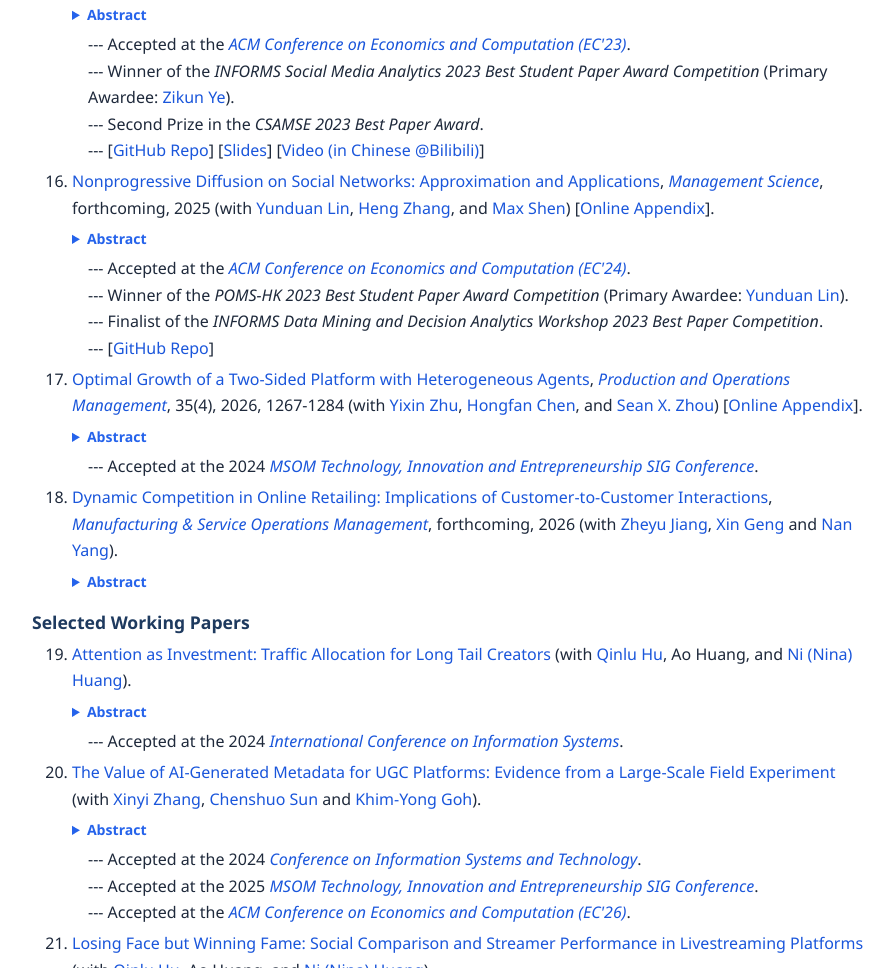
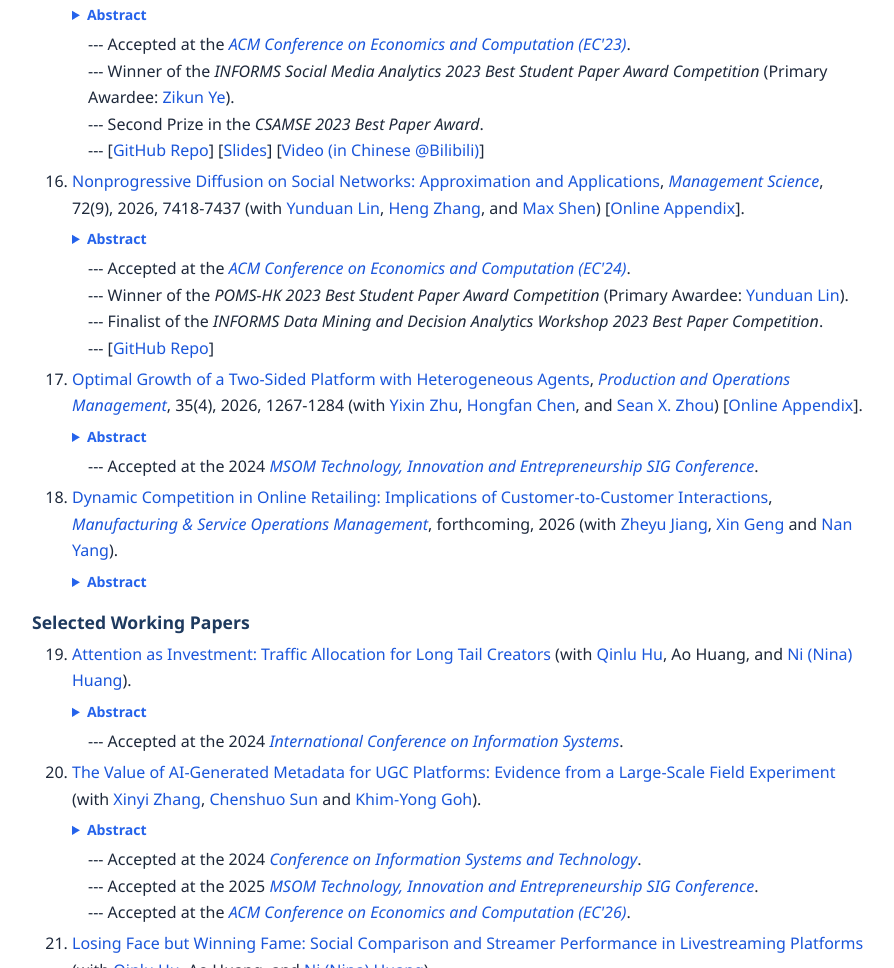
Before and after one commit to rphilipzhang/rphilipzhang, a plain HTML site: page research.html in a window 1280 px wide. Shown: the part 2570-3538 px from the top of the page, without its empty margins (180-1074 px from the left). Drawn offline with nearby package versions, Linux system fonts and the light colour scheme.

Commit message:
Update NP-Diffusion citation with volume, issue and pages
Co-Authored-By: Claude Fable 5.2 <noreply@anthropic.com>

```diff
--- a/research.html
+++ b/research.html
@@ -172,7 +172,7 @@
 <li>--- [<a href="https://github.com/zikunye2/deep_learning_based_causal_inference_for_combinatorial_experiments" target="_blank">GitHub Repo</a>] [<a href="DeDL-Slides.pdf" target="_blank">Slides</a>] [<a href="https://www.bilibili.com/video/BV19v4y1h7Ev/" target="_blank">Video (in Chinese @Bilibili)</a>]</li>
 </ul>
 
-<li> <a href="NP-Diffusion_unblinded.pdf" target="_blank">Nonprogressive Diffusion on Social Networks: Approximation and Applications</a>, <em><a href="https://pubsonline.informs.org/journal/mnsc" target="_blank">Management Science</a></em>, forthcoming, 2025 (with <a href="https://yunduanlin.github.io" target="_blank">Yunduan Lin</a>, <a href="https://sites.google.com/view/heng-zhang/home" target="_blank">Heng Zhang</a>, and <a href="https://shen.ieor.berkeley.edu/" target="_blank">Max Shen</a>) [<a href="NP-Diffusion_Appendix.pdf" target="_blank">Online Appendix</a>].
+<li> <a href="NP-Diffusion_unblinded.pdf" target="_blank">Nonprogressive Diffusion on Social Networks: Approximation and Applications</a>, <em><a href="https://pubsonline.informs.org/journal/mnsc" target="_blank">Management Science</a></em>, 72(9), 2026, 7418-7437 (with <a href="https://yunduanlin.github.io" target="_blank">Yunduan Lin</a>, <a href="https://sites.google.com/view/heng-zhang/home" target="_blank">Heng Zhang</a>, and <a href="https://shen.ieor.berkeley.edu/" target="_blank">Max Shen</a>) [<a href="NP-Diffusion_Appendix.pdf" target="_blank">Online Appendix</a>].
 <details class="abstract"><summary>Abstract</summary><p>We study nonprogressive diffusion processes on social networks where individuals can switch between adoption and non-adoption states. We develop approximation algorithms with provable performance guarantees and apply them to content promotion and public health interventions.</p></details>
 </li>
 <ul style="list-style: none; padding-left: 1em; margin: 0.3em 0;">
```
Also changed, not shown: index.html (+1 -1 lines).
